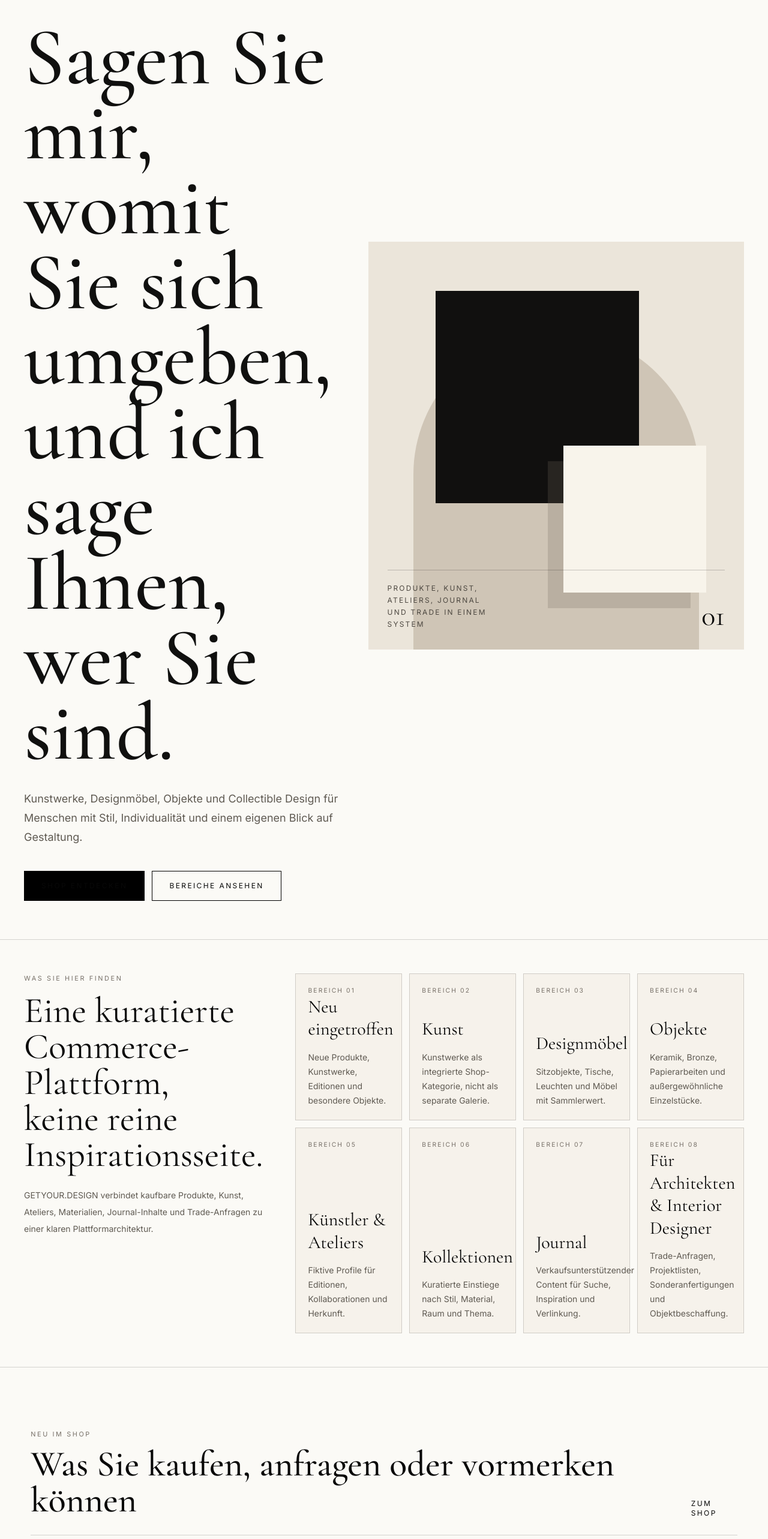
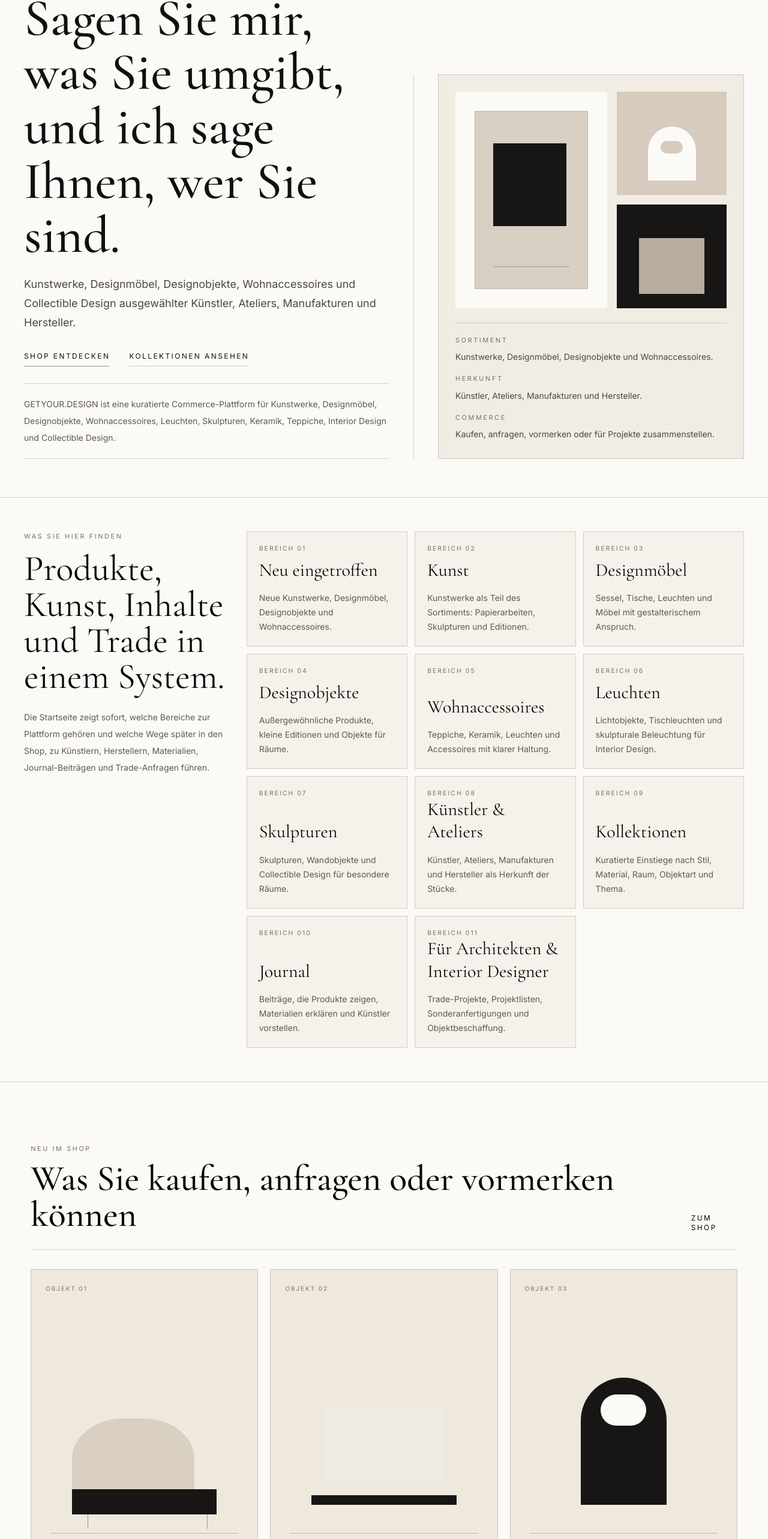
Before and after one commit to getyour-design/getyour-design, a Next.js app: page / in a window 1280 px wide. Shown: the part 181-2747 px from the top of the page at 60% size. Built offline with nearby package versions, Linux system fonts and the light colour scheme.

Commit message:
Refine homepage hero and commerce positioning

```diff
--- a/app/data/artists.ts
+++ b/app/data/artists.ts
@@ -1,18 +1,18 @@
 export const artists = [
   {
-    name: "Elena Maris",
+    name: "Fiktive Künstlerposition A",
     profile: "Künstlerin mit Fokus auf leise Geometrien, Leinen und mineralische Farbigkeit.",
   },
   {
-    name: "Jonas Ried",
+    name: "Fiktive Künstlerposition B",
     profile: "Bildhauer mit Arbeiten aus Bronze, Wachsoberflächen und kompakten architektonischen Formen.",
   },
   {
-    name: "Mara Vell",
+    name: "Fiktive Künstlerposition C",
     profile: "Arbeitet mit Papier, Naturpigmenten und ruhigen Flächen für sammelbare Wandobjekte.",
   },
   {
-    name: "Theo Arden",
+    name: "Fiktive Künstlerposition D",
     profile: "Entwickelt Reliefs und Objekte aus Holz mit klarer räumlicher Wirkung.",
   },
 ];
--- a/app/data/collections.ts
+++ b/app/data/collections.ts
@@ -1,22 +1,22 @@
 export const collections = [
   {
-    title: "Rohe Schönheit",
+    title: "Material und Oberfläche",
     description: "Unpolierte Texturen, mineralische Töne und Objekte mit sichtbarer Materialspur.",
   },
   {
-    title: "Leiser Luxus",
+    title: "Ruhige Räume",
     description: "Subtile Materialien, ausgewogene Proportionen und Objekte mit Zurückhaltung.",
   },
   {
-    title: "Sammelbares Design",
+    title: "Collectible Design",
     description: "Limitierte Editionen und Möbel mit langfristigem Wert für kuratierte Räume.",
   },
   {
-    title: "Künstlereditionen",
+    title: "Editionen und Kunstwerke",
     description: "Arbeiten und Objekte an der Schnittstelle von Kunst, Möbel und Interior.",
   },
   {
-    title: "Skulpturales Sitzen",
+    title: "Sitzobjekte und Designmöbel",
     description: "Sessel, Lounges und Sofas mit starker Silhouette und raumprägender Präsenz.",
   },
   {
--- a/app/data/products.ts
+++ b/app/data/products.ts
@@ -1,42 +1,42 @@
 export const products = [
   {
-    title: "Monolith Lounge Chair",
-    maker: "Atelier Nordform",
+    title: "Sitzobjekt aus dunklem Holz",
+    maker: "Fiktives Atelier A",
     type: "Eigenes Produkt",
     price: "EUR 3,840",
     palette: "bg-[#d9d0c1]",
   },
   {
-    title: "Travertin Beistelltisch",
-    maker: "Studio Arven",
+    title: "Beistelltisch aus Naturstein",
+    maker: "Fiktive Manufaktur B",
     type: "Partnerprodukt",
     price: "EUR 6,200",
     palette: "bg-[#efebe2]",
   },
   {
-    title: "Keramikobjekt Alba",
-    maker: "Keramikwerk Alba",
+    title: "Keramikobjekt mit Grifföffnung",
+    maker: "Fiktives Keramikatelier C",
     type: "Affiliate-Produkt",
     price: "EUR 1,180",
     palette: "bg-[#181614]",
   },
   {
-    title: "Edition aus Papier und Pigment",
-    maker: "Elena Maris",
+    title: "Papierarbeit mit Struktur",
+    maker: "Fiktive Künstlerposition D",
     type: "Kunstwerk",
     price: "Auf Anfrage",
     palette: "bg-[#9c9287]",
   },
   {
-    title: "Wollteppich Sora",
-    maker: "Maison Liora",
+    title: "Wollteppich in Naturtönen",
+    maker: "Fiktive Textilmanufaktur E",
     type: "Maßanfertigung",
     price: "Ab EUR 7,400",
     palette: "bg-[#f4f0e7]",
   },
   {
-    title: "Bronze Leuchte No. 3",
-    maker: "Theo Arden Studio",
+    title: "Leuchte aus Bronze",
+    maker: "Fiktiver Hersteller F",
     type: "Trade-Anfrage",
     price: "Projektangebot",
     palette: "bg-[#c8c0b2]",
--- a/app/data/stories.ts
+++ b/app/data/stories.ts
@@ -1,32 +1,32 @@
 export const stories = [
   {
-    title: "Wie kuratierte Objekte einen Raum bestimmen",
-    category: "Räume",
-    teaser: "Warum wenige, starke Stücke mehr Wirkung entfalten als austauschbare Fülle.",
+    title: "Wie Designobjekte einen Raum sichtbar verändern",
+    category: "Produkte zeigen",
+    teaser: "Ein Journal-Beitrag als Einstieg zu Keramik, Leuchten, Skulpturen und Wohnaccessoires im Shop.",
   },
   {
-    title: "Patina als Wert: Materialien, die altern dürfen",
+    title: "Materialien, die altern dürfen",
     category: "Materialien",
-    teaser: "Bronze, Leder und Stein gewinnen an Tiefe, wenn sie bewusst gewählt werden.",
+    teaser: "Bronze, Leder, Holz und Travertin werden erklärt und mit passenden Produkten verknüpft.",
   },
   {
-    title: "Sechs Materialien für anspruchsvolle Räume",
-    category: "Shop-Guide",
-    teaser: "Von Travertin bis Wolle: eine ruhige Palette für Räume mit Bestand.",
+    title: "Kunstwerke und Collectible Design im Raum",
+    category: "SEO & Inspiration",
+    teaser: "Ein Such- und Inspirationskontext für Kunstwerke, Editionen und sammelbares Design.",
   },
   {
-    title: "Warum Ateliers für limitierte Editionen entscheidend sind",
-    category: "Marken & Ateliers",
-    teaser: "Fiktive Ateliers zeigen, wie kuratierte Commerce-Strukturen später wachsen können.",
+    title: "Ateliers, Manufakturen und Hersteller verstehen",
+    category: "Hersteller vorstellen",
+    teaser: "Der Beitrag erklärt Herkunft, Fertigung und Rolle der Anbieter innerhalb des Sortiments.",
   },
   {
-    title: "Skulpturales Sitzen als Anker im Raum",
-    category: "Design",
-    teaser: "Klare Silhouetten schaffen Rhythmus, bevor ein Raum vollständig eingerichtet ist.",
+    title: "Künstlerpositionen hinter Editionen und Objekten",
+    category: "Künstler vorstellen",
+    teaser: "Profile führen zu Kunstwerken, Papierarbeiten, Skulpturen und limitierten Editionen.",
   },
   {
-    title: "Trade: Beschaffung für Projekte mit Kunst und Design",
-    category: "Trade",
-    teaser: "Wie Projektkunden Editionen, Maßanfertigungen und Kunstobjekte sinnvoll bündeln.",
+    title: "Räume mit Leuchten, Teppichen und Keramik planen",
+    category: "Pinterest & Trade",
+    teaser: "Visuelle Themen schaffen Reichweite und führen zu Produkten, Materialien und Projektanfragen.",
   },
 ];
--- a/app/layout.tsx
+++ b/app/layout.tsx
@@ -21,12 +21,19 @@ export const metadata: Metadata = {
     template: "%s | GETYOUR.DESIGN",
   },
   description:
-    "GETYOUR.DESIGN ist eine kuratierte Commerce-Plattform für Möbel, Kunst, Objekte, Editionen und Materialien für anspruchsvolle Räume.",
+    "GETYOUR.DESIGN ist eine kuratierte Commerce-Plattform für Kunstwerke, Designmöbel, Designobjekte, Wohnaccessoires, Leuchten, Skulpturen, Künstler, Ateliers, Hersteller, Interior Design und Collectible Design.",
   keywords: [
     "kuratierter Design Shop",
     "sammelbares Design",
     "skulpturales Sitzen",
     "Kunst und Objekte",
+    "Designmöbel",
+    "Wohnaccessoires",
+    "Leuchten",
+    "Skulpturen",
+    "Künstler und Ateliers",
+    "Hersteller",
+    "Interior Design",
     "Materialien",
     "Trade für Interior Designer",
   ],
--- a/app/page.tsx
+++ b/app/page.tsx
@@ -10,90 +10,205 @@ import { stories } from "./data/stories";
 const platformAreas = [
   {
     title: "Neu eingetroffen",
-    description: "Neue Produkte, Kunstwerke, Editionen und besondere Objekte.",
+    description: "Neue Kunstwerke, Designmöbel, Designobjekte und Wohnaccessoires.",
     href: "/shop",
   },
   {
     title: "Kunst",
-    description: "Kunstwerke als integrierte Shop-Kategorie, nicht als separate Galerie.",
+    description: "Kunstwerke als Teil des Sortiments: Papierarbeiten, Skulpturen und Editionen.",
     href: "/art",
   },
   {
     title: "Designmöbel",
-    description: "Sitzobjekte, Tische, Leuchten und Möbel mit Sammlerwert.",
+    description: "Sessel, Tische, Leuchten und Möbel mit gestalterischem Anspruch.",
     href: "/shop",
   },
   {
-    title: "Objekte",
-    description: "Keramik, Bronze, Papierarbeiten und außergewöhnliche Einzelstücke.",
+    title: "Designobjekte",
+    description: "Außergewöhnliche Produkte, kleine Editionen und Objekte für Räume.",
+    href: "/shop",
+  },
+  {
+    title: "Wohnaccessoires",
+    description: "Teppiche, Keramik, Leuchten und Accessoires mit klarer Haltung.",
+    href: "/shop",
+  },
+  {
+    title: "Leuchten",
+    description: "Lichtobjekte, Tischleuchten und skulpturale Beleuchtung für Interior Design.",
+    href: "/shop",
+  },
+  {
+    title: "Skulpturen",
+    description: "Skulpturen, Wandobjekte und Collectible Design für besondere Räume.",
     href: "/shop",
   },
   {
     title: "Künstler & Ateliers",
-    description: "Fiktive Profile für Editionen, Kollaborationen und Herkunft.",
+    description: "Künstler, Ateliers, Manufakturen und Hersteller als Herkunft der Stücke.",
     href: "/artists",
   },
   {
     title: "Kollektionen",
-    description: "Kuratierte Einstiege nach Stil, Material, Raum und Thema.",
+    description: "Kuratierte Einstiege nach Stil, Material, Raum, Objektart und Thema.",
     href: "/collections",
   },
   {
     title: "Journal",
-    description: "Verkaufsunterstützender Content für Suche, Inspiration und Verlinkung.",
+    description: "Beiträge, die Produkte zeigen, Materialien erklären und Künstler vorstellen.",
     href: "/stories",
   },
   {
     title: "Für Architekten & Interior Designer",
-    description: "Trade-Anfragen, Projektlisten, Sonderanfertigungen und Objektbeschaffung.",
+    description: "Trade-Projekte, Projektlisten, Sonderanfertigungen und Objektbeschaffung.",
     href: "/trade",
   },
 ];
 
 const commerceModels = [
-  "Produkte",
+  "Eigene Produkte",
   "Kunstwerke",
   "Partnerprodukte",
   "Affiliate-Produkte",
-  "Trade-Projekte",
+  "Projektanfragen",
   "Sonderanfertigungen",
 ];
+
+function ProductVisual({ index, palette }: { index: number; palette: string }) {
+  const modes = [
+    "lounge",
+    "table",
+    "ceramic",
+    "paper",
+    "rug",
+    "lamp",
+  ];
+  const mode = modes[index % modes.length];
+
+  return (
+    <div className="relative aspect-[4/5] overflow-hidden border hairline bg-[#eee8dd]">
+      <div className="absolute inset-x-8 bottom-8 h-px bg-black/20" />
+      {mode === "lounge" && (
+        <>
+          <div className={`absolute bottom-16 left-[18%] h-[34%] w-[54%] rounded-t-[42%] ${palette}`} />
+          <div className="absolute bottom-16 left-[18%] h-[9%] w-[64%] bg-[#171615]" />
+          <div className="absolute bottom-10 left-[25%] h-8 w-px bg-black/35" />
+          <div className="absolute bottom-10 right-[22%] h-8 w-px bg-black/35" />
+        </>
+      )}
+      {mode === "table" && (
+        <>
+          <div className={`absolute bottom-28 left-[24%] h-[28%] w-[52%] ${palette}`} />
+          <div className="absolute bottom-20 left-[18%] h-4 w-[64%] bg-[#171615]" />
+        </>
+      )}
+      {mode === "ceramic" && (
+        <>
+          <div className={`absolute bottom-20 left-[31%] h-[45%] w-[38%] rounded-t-full ${palette}`} />
+          <div className="absolute bottom-[45%] left-[40%] h-[11%] w-[20%] rounded-full bg-[#fbfaf6]" />
+        </>
+      )}
+      {mode === "paper" && (
+        <>
+          <div className="absolute inset-10 bg-[#fbfaf6] shadow-[18px_18px_0_rgba(0,0,0,0.08)]" />
+          <div className={`absolute left-[24%] top-[24%] h-[36%] w-[42%] ${palette}`} />
+          <div className="absolute bottom-[24%] left-[24%] h-px w-[52%] bg-black/30" />
+        </>
+      )}
+      {mode === "rug" && (
+        <>
+          <div className={`absolute bottom-16 left-[18%] h-[58%] w-[64%] ${palette}`} />
+          <div className="absolute bottom-16 left-[24%] h-[58%] w-px bg-black/12" />
+          <div className="absolute bottom-16 right-[24%] h-[58%] w-px bg-black/12" />
+        </>
+      )}
+      {mode === "lamp" && (
+        <>
+          <div className={`absolute top-[20%] left-[31%] h-[28%] w-[38%] rounded-t-full ${palette}`} />
+          <div className="absolute bottom-[22%] left-1/2 h-[30%] w-px bg-[#171615]" />
+          <div className="absolute bottom-[18%] left-[36%] h-3 w-[28%] bg-[#171615]" />
+        </>
+      )}
+      <p className="absolute left-6 top-6 text-[0.62rem] uppercase tracking-[0.2em] text-[#777068]">
+        Objekt 0{index + 1}
+      </p>
+    </div>
+  );
+}
 
 export default function Home() {
   return (
     <main className="bg-[#fbfaf6]">
       <section className="border-b hairline px-5 py-10 lg:px-10 lg:py-16">
-        <div className="mx-auto grid max-w-[1540px] gap-10 lg:min-h-[720px] lg:grid-cols-[0.92fr_1.08fr] lg:items-center">
-          <div className="max-w-3xl">
-            <p className="text-[0.68rem] uppercase tracking-[0.28em] text-[#777068]">
-              Kunst · Design · Interior · Collectible Design
+        <div className="mx-auto grid max-w-[1540px] gap-10 lg:min-h-[600px] lg:grid-cols-[1.05fr_0.95fr] lg:items-center">
+          <div className="max-w-5xl">
+            <h1 className="serif text-balance text-[2.9rem] font-medium leading-[1.04] text-[#10100f] md:text-[4.5rem] lg:text-[5.45rem]">
+              Sagen Sie mir,
+              <br />
+              was Sie umgibt,
+              <br className="hidden md:block" />
+              und ich sage Ihnen, wer Sie sind.
+            </h1>
+            <p className="mt-5 max-w-3xl text-base leading-8 text-[#4d4841] md:text-lg md:leading-8">
+              Kunstwerke, Designmöbel, Designobjekte, Wohnaccessoires und
+              Collectible Design ausgewählter Künstler, Ateliers,
+              Manufakturen und Hersteller.
             </p>
-            <h1 className="serif mt-8 text-balance text-6xl font-medium leading-[0.92] text-[#10100f] md:text-8xl lg:text-[8.5rem]">
-              Sagen Sie mir, womit Sie sich umgeben, und ich sage Ihnen, wer Sie sind.
-            </h1>
-            <p className="mt-8 max-w-xl text-base leading-8 text-[#5f5a52] md:text-lg">
-              Kunstwerke, Designmöbel, Objekte und Collectible Design für
-              Menschen mit Stil, Individualität und einem eigenen Blick auf
-              Gestaltung.
-            </p>
-            <div className="mt-10 flex flex-col gap-3 sm:flex-row">
-              <Link className="border border-black bg-black px-7 py-4 text-center text-xs uppercase tracking-[0.2em] text-white transition hover:bg-[#2a2723]" href="/shop">
+            <div className="mt-8 flex flex-col gap-4 text-xs uppercase tracking-[0.2em] text-[#10100f] sm:flex-row sm:gap-8">
+              <Link className="border-b border-black/40 pb-2 transition hover:border-black" href="/shop">
                 Shop entdecken
               </Link>
-              <Link className="border border-black px-7 py-4 text-center text-xs uppercase tracking-[0.2em] transition hover:bg-[#eee9df]" href="/collections">
-                Bereiche ansehen
+              <Link className="border-b border-black/20 pb-2 text-[#4d4841] transition hover:border-black hover:text-[#10100f]" href="/collections">
+                Kollektionen ansehen
               </Link>
             </div>
+            <div className="mt-7 max-w-4xl border-y hairline py-5">
+              <p className="text-sm leading-7 text-[#5f5a52]">
+                GETYOUR.DESIGN ist eine kuratierte Commerce-Plattform für
+                Kunstwerke, Designmöbel, Designobjekte, Wohnaccessoires,
+                Leuchten, Skulpturen, Keramik, Teppiche, Interior Design und
+                Collectible Design.
+              </p>
+            </div>
           </div>
-          <div className="relative min-h-[520px] overflow-hidden bg-[#ebe5da] lg:min-h-[680px]">
-            <div className="absolute inset-x-[12%] bottom-0 h-[78%] rounded-t-full bg-[#cfc5b6]" />
-            <div className="absolute left-[18%] top-[12%] h-[52%] w-[54%] bg-[#11100f]" />
-            <div className="absolute bottom-[14%] right-[10%] h-[36%] w-[38%] bg-[#f8f4eb] shadow-[-26px_26px_0_rgba(114,105,94,0.24)]" />
-            <div className="absolute bottom-8 left-8 right-8 flex items-end justify-between border-t border-black/20 pt-5">
-              <p className="max-w-[12rem] text-xs uppercase leading-5 tracking-[0.18em] text-[#4d4841]">
-                Produkte, Kunst, Ateliers, Journal und Trade in einem System
-              </p>
-              <p className="serif text-5xl">01</p>
+          <div className="self-end border-l hairline pl-0 lg:pl-10">
+            <div className="border hairline bg-[#f1ede4] p-5 lg:p-7">
+              <div className="grid aspect-[5/4] grid-cols-[1fr_0.72fr] gap-4">
+                <div className="relative overflow-hidden bg-[#fbfaf6]">
+                  <div className="absolute inset-8 border border-black/12 bg-[#d8d0c3]" />
+                  <div className="absolute left-[25%] top-[24%] h-[38%] w-[48%] bg-[#171615]" />
+                  <div className="absolute bottom-[19%] left-[25%] h-px w-[50%] bg-black/25" />
+                </div>
+                <div className="grid gap-4">
+                  <div className="relative overflow-hidden bg-[#d6cbbc]">
+                    <div className="absolute bottom-6 left-[28%] h-[52%] w-[44%] rounded-t-full bg-[#fbfaf6]" />
+                    <div className="absolute bottom-[40%] left-[40%] h-[12%] w-[20%] rounded-full bg-[#d6cbbc]" />
+                  </div>
+                  <div className="relative overflow-hidden bg-[#171615]">
+                    <div className="absolute bottom-6 left-[20%] h-[54%] w-[60%] bg-[#b8ad9f]" />
+                  </div>
+                </div>
+              </div>
+              <div className="mt-6 grid gap-4 border-t hairline pt-5 md:grid-cols-3 lg:grid-cols-1">
+                <div>
+                  <p className="text-[0.68rem] uppercase tracking-[0.24em] text-[#777068]">Sortiment</p>
+                  <p className="mt-2 text-sm leading-6 text-[#4d4841]">
+                    Kunstwerke, Designmöbel, Designobjekte und Wohnaccessoires.
+                  </p>
+                </div>
+                <div>
+                  <p className="text-[0.68rem] uppercase tracking-[0.24em] text-[#777068]">Herkunft</p>
+                  <p className="mt-2 text-sm leading-6 text-[#4d4841]">
+                    Künstler, Ateliers, Manufakturen und Hersteller.
+                  </p>
+                </div>
+                <div>
+                  <p className="text-[0.68rem] uppercase tracking-[0.24em] text-[#777068]">Commerce</p>
+                  <p className="mt-2 text-sm leading-6 text-[#4d4841]">
+                    Kaufen, anfragen, vormerken oder für Projekte zusammenstellen.
+                  </p>
+                </div>
+              </div>
             </div>
           </div>
         </div>
@@ -101,22 +216,23 @@ export default function Home() {
 
       <section className="border-b hairline bg-[#fbfaf6] px-5 py-14 lg:px-10">
         <div className="mx-auto max-w-[1540px]">
-          <div className="grid gap-8 lg:grid-cols-[0.72fr_1.28fr] lg:items-start">
+          <div className="grid gap-8 lg:grid-cols-[0.58fr_1.42fr] lg:items-start">
             <div>
               <p className="text-[0.68rem] uppercase tracking-[0.24em] text-[#777068]">Was Sie hier finden</p>
               <h2 className="serif mt-4 text-balance text-5xl leading-none lg:text-6xl">
-                Eine kuratierte Commerce-Plattform, keine reine Inspirationsseite.
+                Produkte, Kunst, Inhalte und Trade in einem System.
               </h2>
               <p className="mt-6 max-w-lg text-sm leading-7 text-[#5f5a52]">
-                GETYOUR.DESIGN verbindet kaufbare Produkte, Kunst, Ateliers,
-                Materialien, Journal-Inhalte und Trade-Anfragen zu einer
-                klaren Plattformarchitektur.
+                Die Startseite zeigt sofort, welche Bereiche zur Plattform
+                gehören und welche Wege später in den Shop, zu Künstlern,
+                Herstellern, Materialien, Journal-Beiträgen und Trade-Anfragen
+                führen.
               </p>
             </div>
-            <div className="grid gap-3 sm:grid-cols-2 xl:grid-cols-4">
+            <div className="grid gap-3 sm:grid-cols-2 xl:grid-cols-3">
               {platformAreas.map((area, index) => (
                 <Link
-                  className="grid min-h-52 content-between border hairline bg-[#f6f2eb] p-5 transition hover:bg-[#eee8dd]"
+                  className="grid min-h-48 content-between border hairline bg-[#f6f2eb] p-5 transition hover:bg-[#eee8dd]"
                   href={area.href}
                   key={area.title}
                 >
@@ -146,11 +262,9 @@ export default function Home() {
             </Link>
           </div>
           <div className="mt-8 grid gap-x-5 gap-y-10 sm:grid-cols-2 lg:grid-cols-3">
-            {products.map((item) => (
+            {products.map((item, index) => (
               <article className="group" key={item.title}>
-                <div className="aspect-[4/5] overflow-hidden border hairline bg-[#f0ece3] p-6">
-                  <div className={`h-full transition duration-500 group-hover:scale-[1.02] ${item.palette}`} />
-                </div>
+                <ProductVisual index={index} palette={item.palette} />
                 <div className="mt-5 flex items-start justify-between gap-4">
                   <div>
                     <p className="text-[0.68rem] uppercase tracking-[0.2em] text-[#777068]">{item.type}</p>
@@ -215,7 +329,7 @@ export default function Home() {
           <div>
             <p className="text-[0.68rem] uppercase tracking-[0.24em] text-[#777068]">Commerce-Logik</p>
             <h2 className="serif mt-4 text-5xl leading-none">
-              Mehrere Angebotsformen, ein kuratiertes System.
+              Die Plattform ist für unterschiedliche Angebotsformen vorbereitet.
             </h2>
           </div>
           <div className="grid gap-3 sm:grid-cols-2 lg:grid-cols-3">
--- a/app/sculptural-seating/page.tsx
+++ b/app/sculptural-seating/page.tsx
@@ -5,7 +5,12 @@ export const metadata: Metadata = {
   description: "Skulpturale Sitzobjekte von GETYOUR.DESIGN mit Komfort, Silhouette und materieller Zurückhaltung.",
 };
 
-const seating = ["Monolith Lounge Chair", "Low Arc Chair", "Split Stone Sofa", "Club Chair Sora"];
+const seating = [
+  "Sitzobjekt aus dunklem Holz",
+  "Niedriger Sessel mit Bogenform",
+  "Sofa mit skulpturaler Steinbasis",
+  "Loungesessel in hellem Wollstoff",
+];
 
 export default function SculpturalSeatingPage() {
   return (
```
Also changed, not shown: app/data/artworks.ts (+8 -8 lines), app/data/brands.ts (+5 -5 lines), app/data/index.ts (+4 -4 lines).
